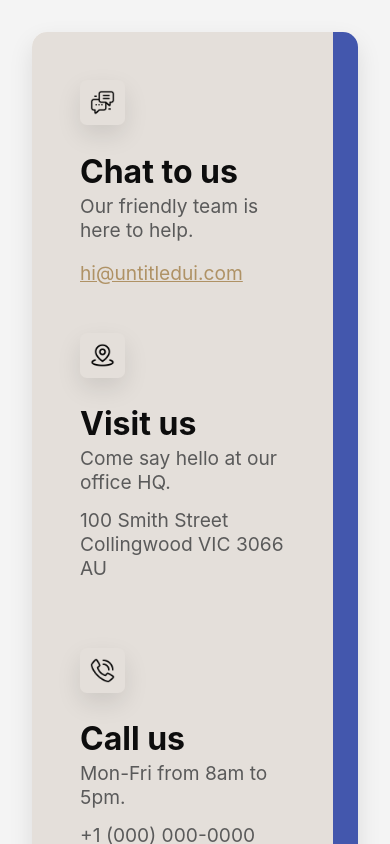
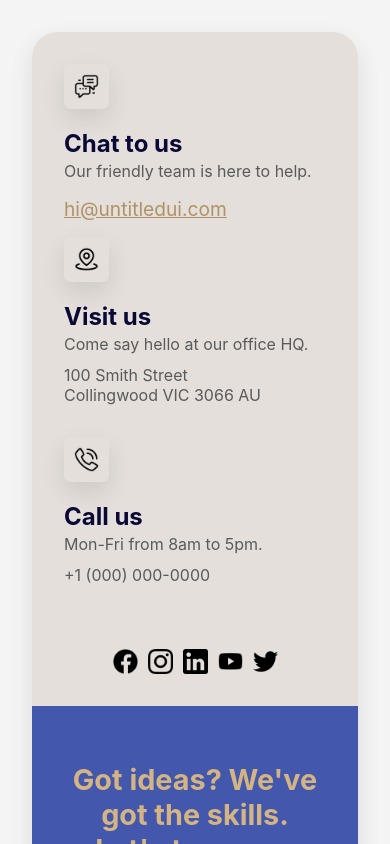
Before and after one commit to abdelrahman2040/Madarek, a React (Create React App) app in the folder frontend/my-app/: page /Contact in a window 390 px wide. Shown: the top 844 px of the page. Built offline with nearby package versions, Linux system fonts and the light colour scheme.

Commit message:
make contact page responsive

```diff
--- a/frontend/my-app/src/Components/Contact.css
+++ b/frontend/my-app/src/Components/Contact.css
@@ -13,7 +13,7 @@
     width: 100%;
     max-width: 1200px;
     background-color: white;
-    border-radius: 15px;
+    border-radius: 25px;
     box-shadow: 0 10px 25px rgba(0, 0, 0, 0.1);
     display: flex;
     overflow: hidden;
@@ -29,8 +29,8 @@
   }
 
   .contact-info .header-container {
-    display: flex; /* لجعل الصورة والعنوان في نفس السطر */
-    align-items: center; /* محاذاة الصورة والعنوان عموديًا */
+    display: flex;
+    align-items: center;
   }
 
   .contact-info .container-img {
@@ -42,7 +42,7 @@
     align-items: center;
     box-shadow: 0 10px 25px rgba(0, 0, 0, 0.1);
     border-radius: 15%;
-    margin-right: 10px; /* المسافة بين الصورة والعنوان */
+    margin-right: 10px;
   }
 
   .contact-info .container-img img {
@@ -51,7 +51,7 @@
   }
 
   .contact-info h2 {
-    color: #0d0d0d;
+    color: #0a0835;
     font-size: 2rem;
     margin-bottom: 0.5rem;
   }
@@ -84,10 +84,6 @@
     text-decoration: none;
   }
 
-  .social-icons a:hover {
-    color: #d4b483; /* تغيير اللون عند المرور فوق الأيقونة */
-  }
-
 
   .contact-form {
     flex: 1;
@@ -107,7 +103,7 @@
 
 
   .contact-form p {
-    color: #48a9a6;
+    color: #c3ac8a;
     font-size: 1.3rem;
     text-align: center;
   }
@@ -158,8 +154,8 @@
         display: flex;
         align-items: center;
         gap: 0.5rem;
-        color: #48a9a6;
-        font-size: 0.9rem;
+        color: #aaa;
+        font-size: 1rem;
     }
 
     .contact-form .form-options input[type="checkbox"] {
@@ -174,8 +170,8 @@
     }
 
     .contact-form .form-options input[type="checkbox"]:checked {
-        background-color: #00a0b0;
-        border-color: #00a0b0;
+        background-color: #af9265;
+        border-color: #af9265;
         display: flex;
         justify-content: center;
         align-items: center;
@@ -204,3 +200,59 @@
   .contact-form button:hover {
     background-color: #00a0b0;
   }
+
+
+  @media (max-width: 768px) {
+    .contact-container {
+        flex-direction: column;
+    }
+
+    .contact-info,
+    .contact-form {
+        flex: none;
+        width: 100%;
+        padding: 2rem;
+        box-sizing: border-box;
+    }
+
+    .contact-info {
+        gap: 1rem;
+    }
+
+    .form-fields input,
+    .form-fields textarea {
+        font-size: 14px;
+        padding: 8px 0;
+    }
+
+    .contact-form button {
+        font-size: 0.9rem;
+        padding: 0.8rem;
+    }
+
+    .social-icons {
+        justify-content: center;
+        gap: 10px;
+    }
+
+    .social-icons img {
+        width: 25px;
+        height: 25px;
+    }
+
+    .contact-info h2 {
+        font-size: 1.5rem;
+    }
+
+    .contact-info p {
+        font-size: 1rem;
+    }
+
+    .contact-form h2 {
+        font-size: 1.8rem;
+    }
+
+    .contact-form p {
+        font-size: 1rem;
+    }
+}
--- a/frontend/my-app/src/Components/Contact.jsx
+++ b/frontend/my-app/src/Components/Contact.jsx
@@ -58,11 +58,6 @@ function Contact() {
                 <img src={linkedin_logo} alt="linkedin-logo" />
                 <img src={youtube_logo} alt="facebook" />
                 <img src={twitter_logo} alt="facebook" />
-                {/* <FaFacebook size={25} />
-                <FaInstagram size={25}  />
-                <FaLinkedin size={25} />
-                <FaYoutube size={25} />
-                <FaTwitter size={25} /> */}
               </div>
 
             </div>
```
